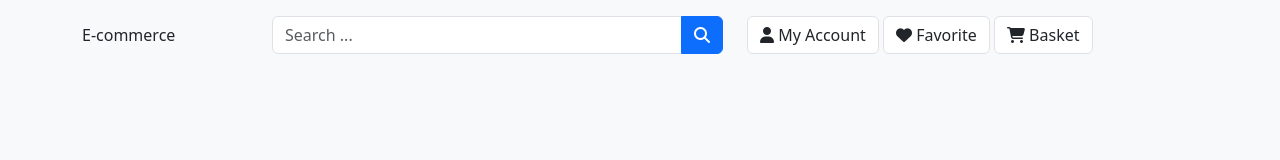
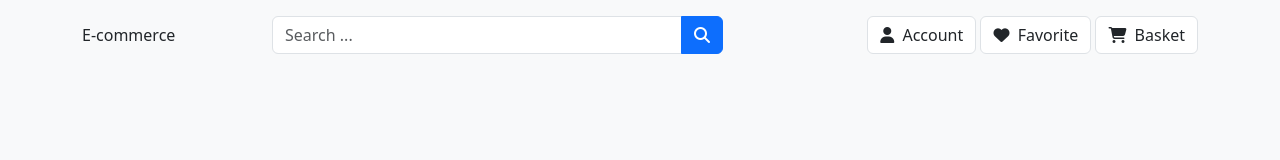
Before and after one commit to rashadalakbarov/portfolio-html-ecommerce, a plain HTML site: page index.html in a window 1280 px wide. Drawn offline with Linux system fonts and the light colour scheme.

Commit message:
added top bar

```diff
--- a/index.html
+++ b/index.html
@@ -21,11 +21,28 @@
     <header>
       <section class="top-bar">
         <div class="container">
-          <div class="row align-items-center">
-            <div class="col-lg-2">
+          <div class="row gy-2 align-items-center">
+            <div class="col-lg-2 col-sm-4 col-4">
               <a href="index.html" class="navbar-brand">E-commerce</a>
             </div>
-            <div class="col-lg-5">
+
+            <div class="col-lg-5 col-sm-8 col-8 order-lg-last">
+              <div class="text-end">
+                <a href="#" class="btn btn-light"
+                  ><i class="fa fa-user"></i>
+                  <span class="ms-1 d-none d-sm-inline-block">Account</span></a
+                >
+                <a href="#" class="btn btn-light"
+                  ><i class="fa fa-heart"></i>
+                  <span class="ms-1 d-none d-sm-inline-block">Favorite</span></a
+                >
+                <a href="#" class="btn btn-light"
+                  ><i class="fa fa-shopping-cart"></i>
+                  <span class="ms-1 d-none d-sm-inline-block">Basket</span></a
+                >
+              </div>
+            </div>
+            <div class="col-lg-5 col-sm-12">
               <form action="">
                 <div class="input-group">
                   <input
@@ -41,19 +58,6 @@
                 </div>
               </form>
             </div>
-            <div class="col-lg-5">
-              <div>
-                <a href="#" class="btn btn-light"
-                  ><i class="fa fa-user"></i> My Account</a
-                >
-                <a href="#" class="btn btn-light"
-                  ><i class="fa fa-heart"></i> Favorite</a
-                >
-                <a href="#" class="btn btn-light"
-                  ><i class="fa fa-shopping-cart"></i> Basket</a
-                >
-              </div>
-            </div>
           </div>
         </div>
       </section>
```
